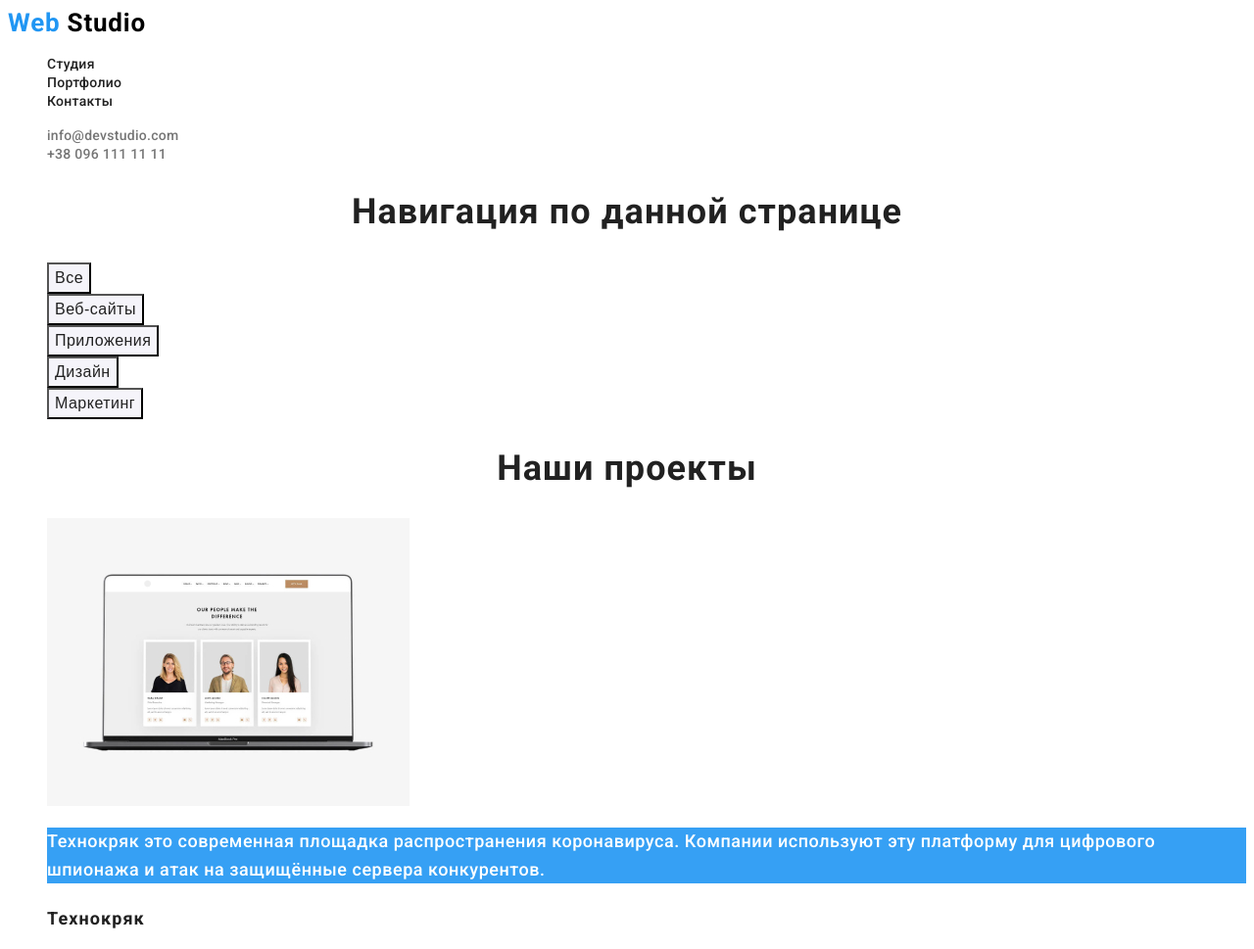
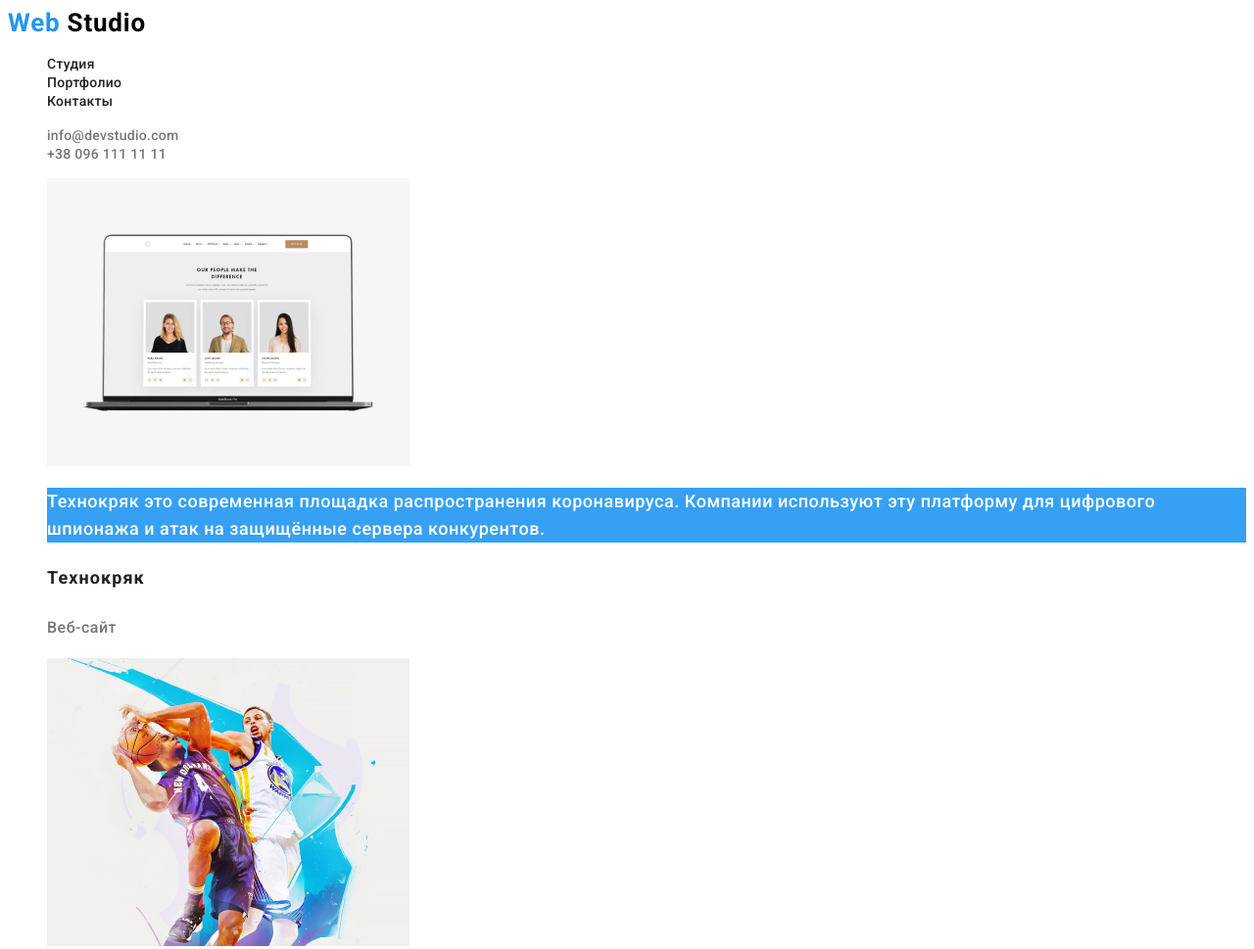
Before and after one commit to SolomiiaLiubinetska/goit-markup-hw-02, a plain HTML site: page portfolio.html in a window 1280 px wide. Shown: the top 969 px of the page at 98% size. Drawn offline with Linux system fonts and the light colour scheme.

Commit message:
робить невидимими непотрібні заголовки

```diff
--- a/portfolio.html
+++ b/portfolio.html
@@ -29,8 +29,7 @@
     </header>
     <main>
       <section class="section">
-        <h1 class="section-title">Навигация по данной странице</h1>
-        <ul class="list">
+        <h1 hidden class="list">
           <li><button class="button-nav" type="button">Все</button></li>
           <li><button class="button-nav" type="button">Веб-сайты</button></li>
           <li><button class="button-nav" type="button">Приложения</button></li>
@@ -39,7 +38,7 @@
         </ul>
       </section>
       <section class="section">
-        <h2 class="section-title">Наши проекты</h2>
+        <h2 hidden class="section-title">Наши проекты</h2>
         <ul class="projects-iteams list">
           <li>
             <a href="#"
```
Also changed, not shown: index.html (+1 -1 lines).
